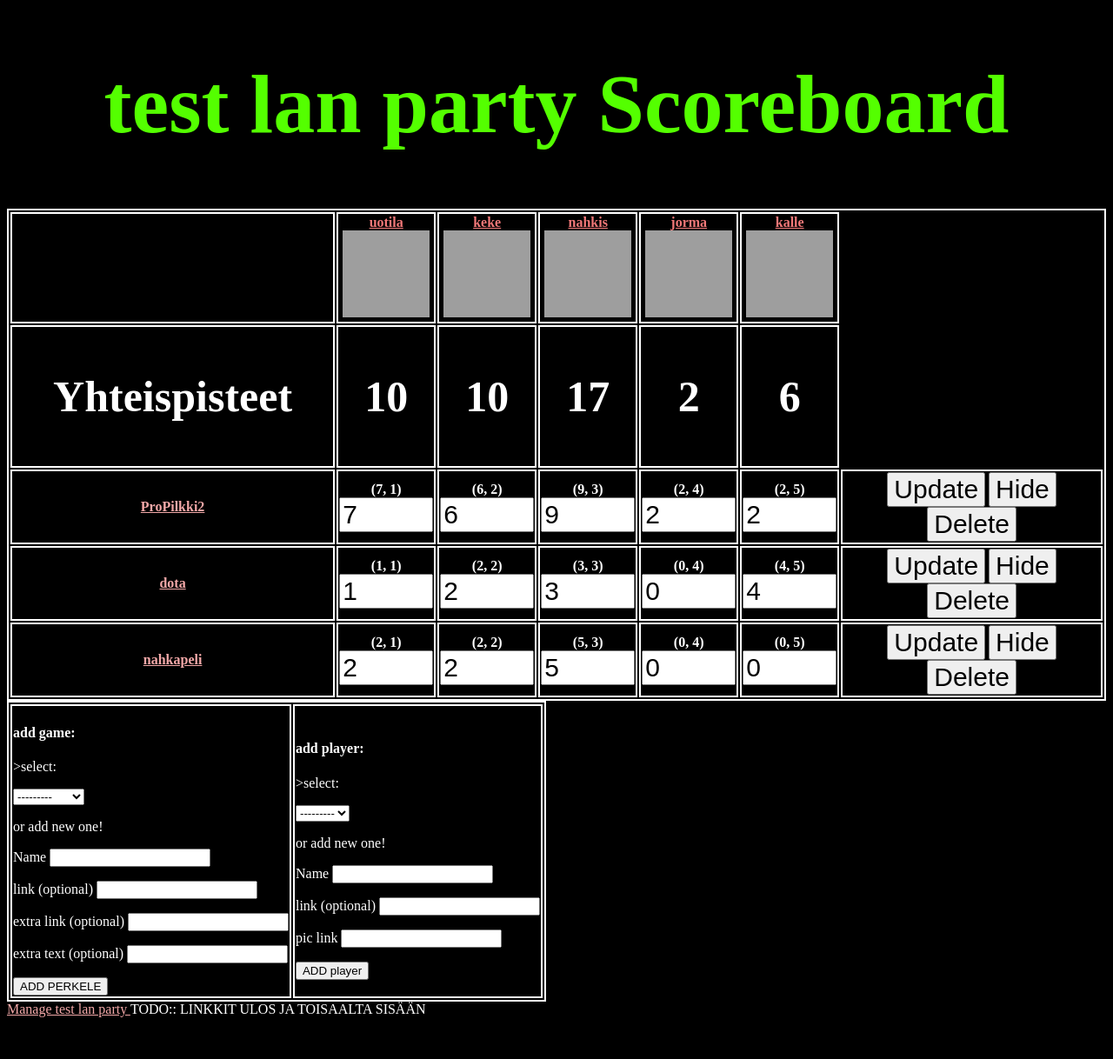
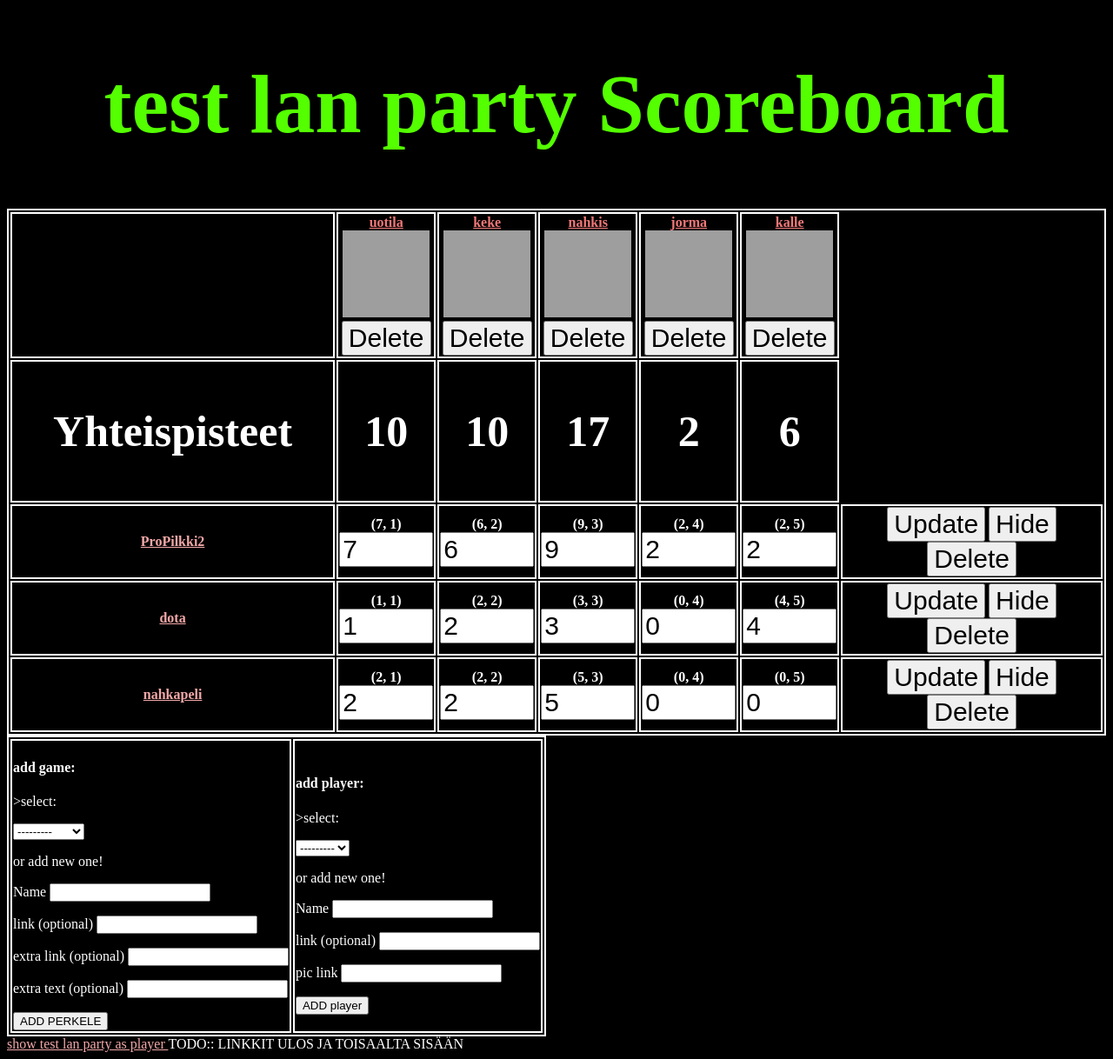
Before and after one commit to pvauQ/lan-partier, a Django app: a page that uses lan_partier/lan_scores/templates/manage_event.html in a window 1280 px wide. Shown: the whole page at 87% size. Before the commit the page ends 1170 px from the top, so only its background shows below. Run offline with Django 5.2, Linux system fonts and the light colour scheme; data comes from the database, SQL or seed files in the repository; both versions use the stored data as it was before the commit; lists and menus that the app fills with data are empty; grey boxes are pictures that could not be loaded.

Commit message:
cleaned the repo

```diff
--- a/lan_partier/lan_scores/templates/manage_event.html
+++ b/lan_partier/lan_scores/templates/manage_event.html
@@ -15,8 +15,15 @@
   	<th style="width:30%"></th>
 
       {% for player in players %}
-      <th style="width:8,75%"> <a href = "{{player.link}}"> {{player.name}}</a> <br><a href="{{player.link}}">
-                            <img src="{{player.pic_link}}" style="width:100px;height:100px;"></a></th>
+        <th style="width:8,75%">
+            <a href = "{{player.link}}"> {{player.name}}</a> <br><a href="{{player.link}}">
+                                <img src="{{player.pic_link}}" style="width:100px;height:100px;"></a><br>
+          <form style="display:inline;" method = "POST" action=" {% url 'delete_player_event' %}" onclick="return confirm('if u delete, scores are lost!! \n ARE YOU SURE!!!');">
+          {%csrf_token%}
+          <input type="hidden" name="player_id" value="{{ player.id }}">
+          <input type="hidden" name="event_id" value="{{ event.id }}">
+          <button type="submit" style="font-size:30px;">Delete</button>
+      </th>
       {% endfor %}
   </tr>
   <tr>
@@ -122,8 +129,8 @@
   </tr>
 </table>
 
-<a href="{% url 'manage_event' event_name=event.name  event_id=event.id %}">
-  Manage {{ event.name }}
+<a href="{% url 'event' event_name=event.name  event_id=event.id %}">
+  show {{ event.name }} as player
 </a>
 TODO:: LINKKIT ULOS JA TOISAALTA SISÄÄN
 
--- a/lan_partier/lan_scores/urls.py
+++ b/lan_partier/lan_scores/urls.py
@@ -15,6 +15,7 @@ urlpatterns = [
     path('update-event/', views.update_event, name='update_event'),
     path('add-game-event/', views.add_game_event, name='add_game_event'),
     path('add-player-event/', views.add_player_event, name='add_player_event'),
+    path('delete-player-event/', views.delete_player_event, name='delete_player_event'),
     path('hide-gameinstance', views.hide_gameinstance, name = 'hide_gameinstance'),
     path('delete-gameinstance', views.delete_gameinstance, name = 'delete_gameinstance'),
 
--- a/lan_partier/lan_scores/views.py
+++ b/lan_partier/lan_scores/views.py
@@ -221,8 +221,19 @@ def add_player_event(request):
             event_player.save()
             print("widdu")
 
+    return redirect('manage_event', event_name = event.name, event_id = event.id)
 
-    return redirect('manage_event', event_name = event.name, event_id = event.id)
+
+def delete_player_event(request):
+    if request.method == 'POST' and request.user.is_authenticated:
+
+        event = Event.objects.filter(id =request.POST.get('event_id')).first()
+        player = Player.objects.filter(id = request.POST.get('player_id')).first()
+
+        EventPlayers.objects.filter(event  =event, player = player).first().delete()
+
+
+    return redirect('manage_event', event_name = event.name, event_id = request.POST.get('event_id') )
 
 def add_game_event(request):
     if request.method == 'POST' and request.user.is_authenticated:
@@ -272,7 +283,6 @@ def delete_gameinstance(request):
         gi_id = request.POST.get('game_instance_id')
         GI = GameInstance.objects.filter(id = gi_id).first()
         GI.delete()
-        print("mitävittuu")
         return redirect('manage_event', event_name=GI.event.name, event_id=GI.event_id)
 
 
```
Also changed, not shown: lan_partier/db.sqlite3 (deleted).
